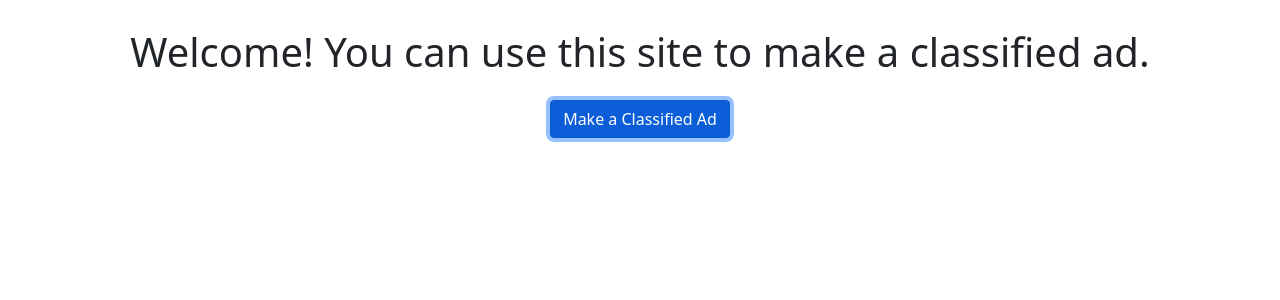
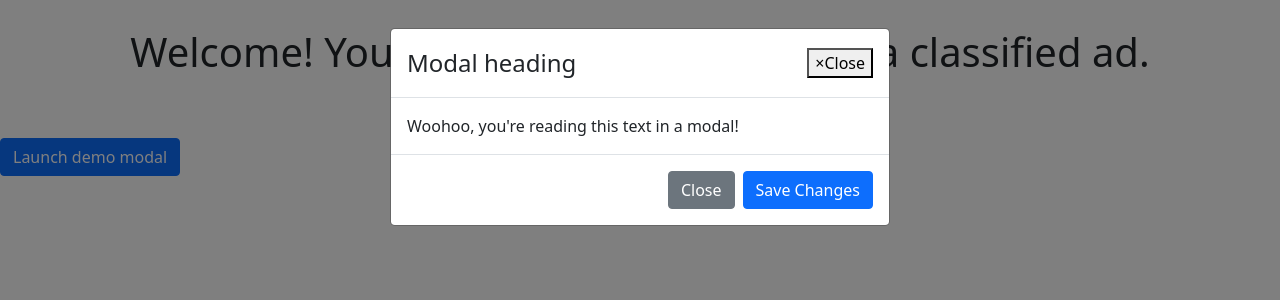
Before and after one commit to aklu96/classified-ad, a Next.js app: page / in a window 1280 px wide. Both pictures are taken after a click on the button "Make a Classified Ad". Shown: the top 300 px of the page. Built offline with nearby package versions, Linux system fonts and the light colour scheme.

Commit message:
first modal renders from App

```diff
--- a/components/WelcomePage.tsx
+++ /dev/null
@@ -1,16 +0,0 @@
-import React from 'react';
-import Button from 'react-bootstrap/button';
-import 'bootstrap/dist/css/bootstrap.min.css';
-
-const WelcomePage = () => (
-  <div>
-    <div className='welcomePageTitleContainer'>
-      <h1>Welcome! You can use this site to make a classified ad.</h1>
-    </div>
-    <div className='welcomePageButtonContainer'>
-      <Button>Make a Classified Ad</Button>
-    </div>
-  </div>
-);
-
-export default WelcomePage;
--- a/components/firstModal/FirstModal.tsx
+++ b/components/firstModal/FirstModal.tsx
@@ -1,21 +1,19 @@
-import React, { useState } from 'react';
 import Modal from 'react-bootstrap/modal';
 import Button from 'react-bootstrap/button';
 import "bootstrap/dist/css/bootstrap.min.css";
 
-const FirstModal = () => {
-  const [show, setShow] = useState(false);
-
-  const handleClose = () => setShow(false);
-  const handleShow = () => setShow(true);
-
+const FirstModal = (props) => {
+  console.log(props);
+  let handleShow, handleClose;
   return (
+    <div>
+      <div>{props.wtf}</div>
       <>
         <Button variant="primary" onClick={handleShow}>
           Launch demo modal
         </Button>
 
-      <Modal show={show} onHide={handleClose}>
+        <Modal show={props.show} onHide={handleClose}>
           <Modal.Header closeButton>
             <Modal.Title>Modal heading</Modal.Title>
           </Modal.Header>
@@ -30,7 +28,8 @@ const FirstModal = () => {
           </Modal.Footer>
         </Modal>
       </>
+    </div>
   );
-}
+};
 
 export default FirstModal;
--- /dev/null
+++ b/components/mainPage/MainPage.tsx
@@ -0,0 +1,15 @@
+import React from 'react';
+import 'bootstrap/dist/css/bootstrap.min.css';
+import WelcomePage from './WelcomePage';
+import Ad from './Ad';
+
+const MainPage = (props) => {
+  const { makeAd } = props;
+  return (
+    <div>
+      <WelcomePage makeAd={makeAd} />
+    </div>
+  );
+};
+
+export default MainPage;
--- /dev/null
+++ b/components/mainPage/WelcomePage.tsx
@@ -0,0 +1,19 @@
+import Button from 'react-bootstrap/button';
+import 'bootstrap/dist/css/bootstrap.min.css';
+
+const WelcomePage = (props) => {
+  const { makeAd } = props;
+  console.log(props);
+  return (
+    <div>
+      <div className='welcomePageTitleContainer'>
+        <h1>Welcome! You can use this site to make a classified ad.</h1>
+      </div>
+      <div className='welcomePageButtonContainer'>
+        <Button onClick={() => makeAd()}>Make a Classified Ad</Button>
+      </div>
+    </div>
+  );
+};
+
+export default WelcomePage;
--- a/pages/index.tsx
+++ b/pages/index.tsx
@@ -1,13 +1,16 @@
-import React, { useState } from 'react';
-import WelcomePage from '../components/WelcomePage';
-// import "bootstrap/dist/css/bootstrap.min.css";
+import React from 'react';
+import MainPage from '../components/mainPage/MainPage';
+import FirstModal from '../components/firstModal/FirstModal';
+import SecondModal from '../components/secondModal/SecondModal';
+import ThirdModal from '../components/thirdModal/ThirdModal';
 
-interface Props {
-
-}
+interface Props { }
 
 interface State {
-  view: number
+  view: number,
+  firstModalShow: boolean,
+  secondModalShow: boolean,
+  thirdModalShow: boolean
 }
 
 class App extends React.Component<Props, State> {
@@ -15,30 +18,55 @@ class App extends React.Component<Props, State> {
   constructor(props: Props) {
     super(props);
 
-    // This component will manage modal state in case user clicks out fo the workflow
+    // This component will manage modal state in case user clicks out of the workflow
     this.state = {
-      view: 0
+      view: 0,
+      firstModalShow: false,
+      secondModalShow: false,
+      thirdModalShow: false,
     };
+
+    this.handleMakeAdButton = this.handleMakeAdButton.bind(this);
   }
 
-  renderView() {
+  // This button should show the current modal.
+  // If the workflow is just beginning, show the first modal.
+  handleMakeAdButton() {
+    let { view } = this.state;
+
+    if (view === 0) {
+      view = 1;
+    }
+    console.log('makead', view);
+    this.setState({
+      view
+    });
+  }
+
+  iterateView() {
+    let { view } = this.state;
+    view++;
+    this.setState({
+      view
+    });
+  }
+
+  renderModals(modal) {
     const { view } = this.state;
-    switch (view) {
-      case 0:
-        return <WelcomePage />;
-      case 1:
-        return <FirstModal />;
-      case 2:
-        return <SecondModal />;
-      case 3:
-        return <ThirdModal />;
-      case 4:
-        return <Ad />;
+    if (view === modal) {
+      console.log('render');
+      return true;
     }
+    return false;
   }
 
   render() {
-    return this.renderView();
+    return (
+      <div>
+        <MainPage makeAd={this.handleMakeAdButton} />
+        <FirstModal show={this.renderModals(1)} />
+      </div>
+    )
   }
 };
 
```
Also changed, not shown: reference/dep-FirstModal.tsx (added, +40 -0 lines), components/mainPage/Ad.tsx (added), components/secondModal/SecondModal.tsx (added), components/thirdModal/ThirdModal.tsx (added). Lines whose indentation alone changed are shown as unchanged.
